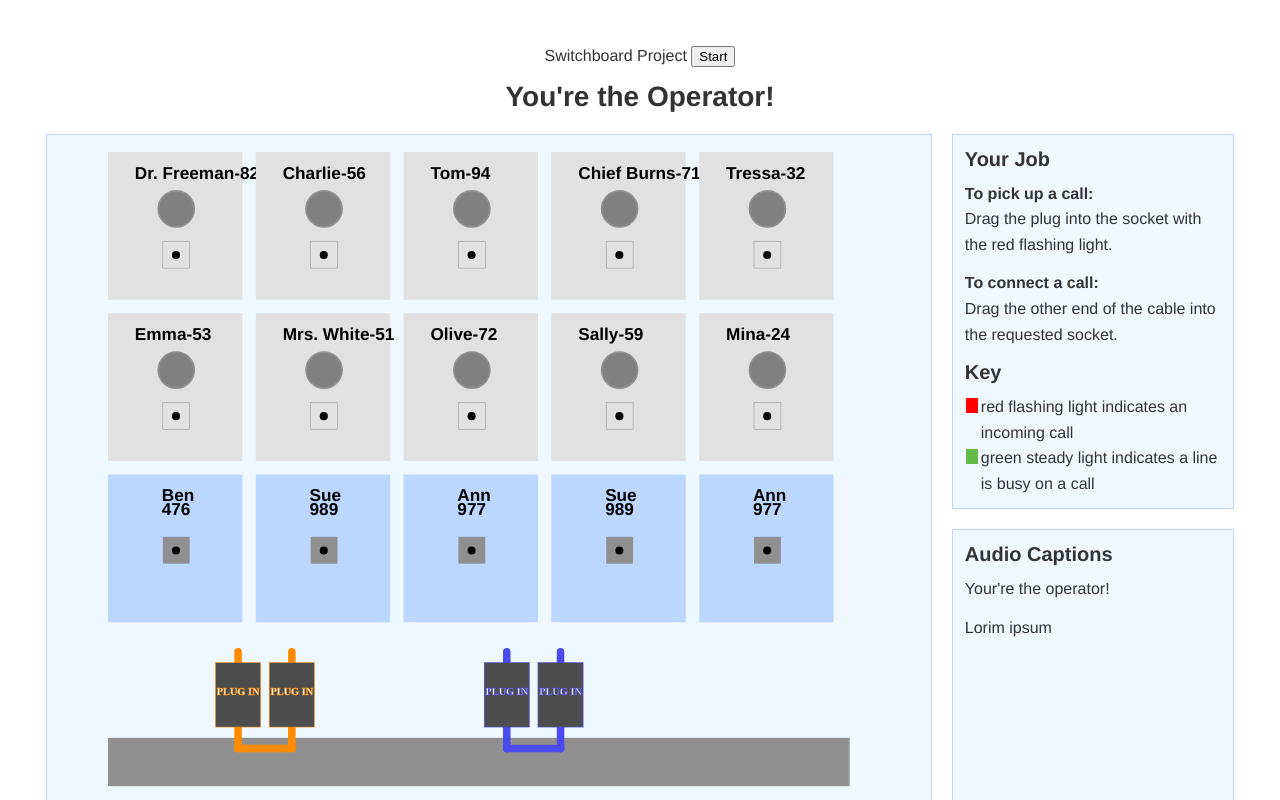
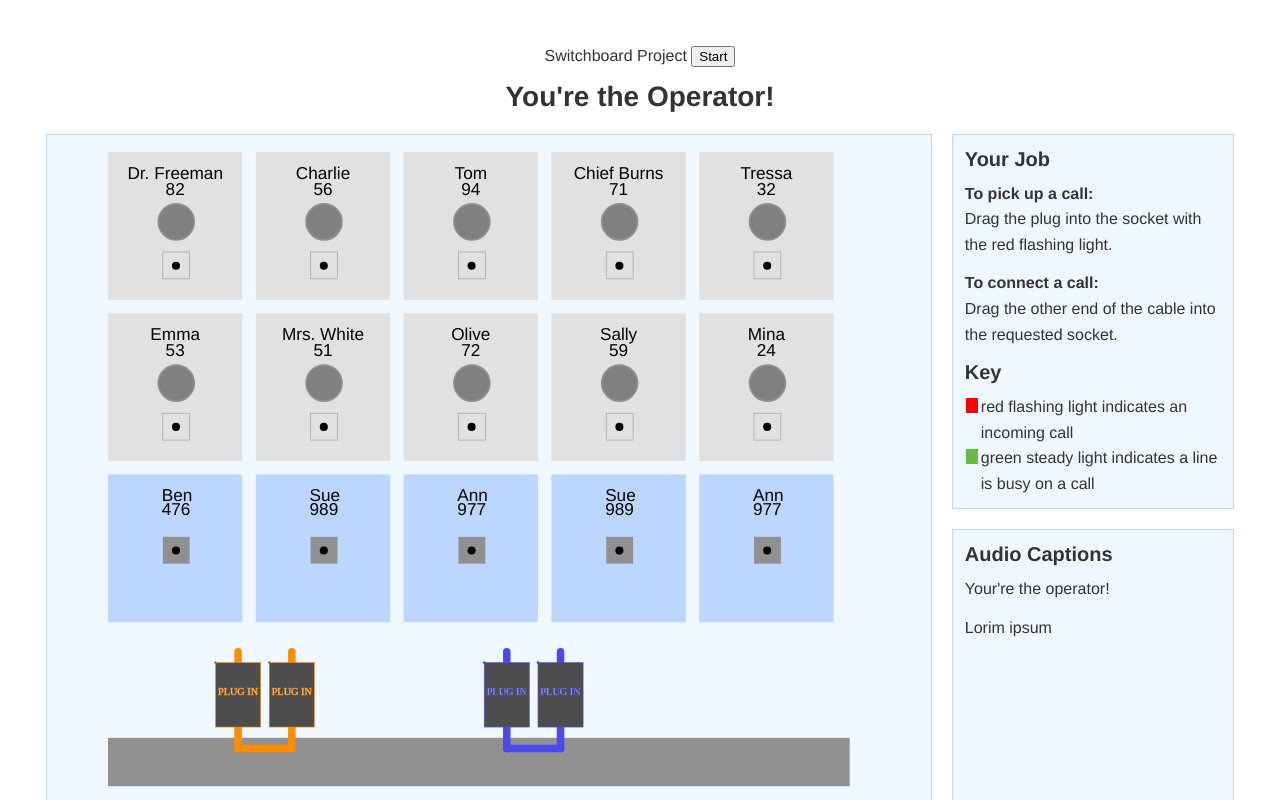
Before and after one commit to DigitalGizmo/switchboard_app, a Svelte app: page / in a window 1280 px wide. Shown: the top 800 px of the page. Built offline with nearby package versions, Linux system fonts and the light colour scheme.

Commit message:
flashing css and jack layout

```diff
--- a/public/global.css
+++ b/public/global.css
@@ -182,7 +182,7 @@ header {
 
 .sockets text {
   font-size:  2em;
-  font-weight: bold;
+  fill: black;
 }
 
 .sockets text.label {
--- a/src/Panel.svelte
+++ b/src/Panel.svelte
@@ -16,6 +16,7 @@
   const INTER_PLUG_DELTA = 500; // Space between setsw
   const BODY_LINE_OFFSET_X = 42; // From plug left to line
   const BODY_LINE_OFFSET_Y = 160; // From plug top to line
+  const PLUG_SNAP_FUDG_Y = -80;
   let plugIdx = 0;
   const pluggedInfo = {row: null, col: null, lineIdx: null};
 
@@ -23,19 +24,27 @@
     { index: 0,
       lineIndex: 0,
       x: PLUG_START_X,
-      y: PLUG_START_Y },
+      y: PLUG_START_Y,
+      sleeveLength: -20, // to shorten on plug-in
+    },
     { index: 1,
       lineIndex: 0,
       x: PLUG_START_X + INTRA_PLUG_DELTA,
-      y: PLUG_START_Y },
+      y: PLUG_START_Y,
+      sleeveLength: -20,
+    },
     { index: 2,
       lineIndex: 1,
       x: PLUG_START_X + INTER_PLUG_DELTA,
-      y: PLUG_START_Y },
+      y: PLUG_START_Y,
+      sleeveLength: -20,
+    },
     { index: 3,
       lineIndex: 1,
       x: PLUG_START_X + INTER_PLUG_DELTA + INTRA_PLUG_DELTA,
-      y: PLUG_START_Y},
+      y: PLUG_START_Y,
+      sleeveLength: -20,
+    },
   ]
 
   const plugLineClases = ['line1', 'line1', 'line2', 'line2'];
@@ -73,7 +82,7 @@
   // Take 2 Calculated
   const JACK_DELTA_X = 275;
   const ROW_OFFSETS = [0, 300];
-  const JACK_TOP_OFFSET = 191 + 20;
+  const JACK_TOP_OFFSET = 191 + 28;
 
 
 
@@ -91,6 +100,9 @@
           // console.log(' - unPlug isEngaged: ' +
           //   phoneLines[lineIndex].isEngaged);
 
+          // Re-lengthen the sleeve
+          plugs[plugIdx].sleeveLength = -20;
+
           if (phoneLines[lineIndex].isEngaged) {
             unPlug(lineIndex);
           }
@@ -104,10 +116,11 @@
 
        }).on("end", function (d){
           // Calculate closest row
-          let proportion_of_total_height = d.y/PANEL_HEIGHT;
+          let proportion_of_total_height = (d.y + PLUG_SNAP_FUDG_Y)/PANEL_HEIGHT;
           pluggedInfo.row = Math.trunc(proportion_of_total_height * NUM_ROWS);
           // Snap plug to calculated row
           plugs[plugIdx].y = (pluggedInfo.row * CELL_HEIGHT) + JACK_TOP_OFFSET;
+          plugs[plugIdx].sleeveLength = -5;
 
           // Calculate closest column
           let proportion_of_total = d.x/PANEL_WIDTH;
@@ -179,8 +192,18 @@
   }
 
   .led-red {
-    fill:red;
     stroke:#919090;
+    stroke-width:3;
+    stroke-miterlimit:10;
+    animation: blinkingLED 1.75s infinite;
+  }
+
+  @keyframes blinkingLED {
+      0% { fill: red; }
+      49% { fill: white; }
+      60% { fill: red; }
+      99% { fill: white; }
+      100% { fill: red; }
   }
 
 </style>
@@ -196,16 +219,17 @@
       {#each jacks[ri] as k, i}
         <g transform="translate({ i * JACK_DELTA_X }, { r })" class="socket-plate">
           <rect width="250" height="275"/>
-          <text x="50" y="50" fill="black">{k.name} <tspan>-</tspan>{k.number}</text>
+          <text x="125" y="50" text-anchor="middle">{k.name}</text>
+          <text x="125" y="80" text-anchor="middle">{k.number}</text>
           <circle
             class="led-light"
             class:led-green="{k.ledState === 2}"
             class:led-red="{k.ledState === 1}"
             cx="127"
-            cy="105.9"
+            cy="130"
             r="33.5"/>
-          <rect x="102" y="166" width="50" height="50" stroke="#919090"/>
-          <circle cx="126.5" cy="191.5" r="7.5" fill="black"/>
+          <rect x="102" y="186" width="50" height="50" stroke="#919090"/>
+          <circle cx="126.5" cy="211.5" r="7.5" fill="black"/>
         </g>
       {/each}
     {/each}
@@ -263,9 +287,10 @@
         id="{d.index}">
         <line
           class="{d.index < 2 ? 'rounded-line line1' : 'rounded-line line2'}"
-          x1="42" y1="-20" x2="42" y2="160"/>
+          x1="42" y1="{d.sleeveLength}" x2="42" y2="160"/>
         <rect width="84" height="120" class="plug-body"/>
         <text class="label" x="42" y="60" text-anchor="middle">PLUG IN</text>
+        <circle cx="0" cy="0" r="2" fill="green"/>
       </g>
     {/each}
     <g class="line1"> <!-- first set of lines -->
```
